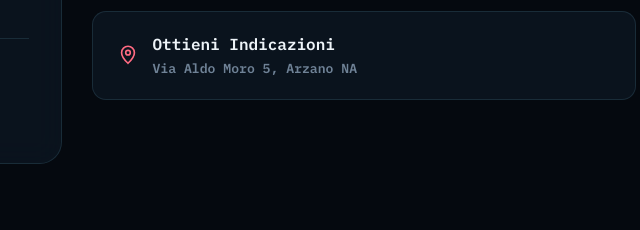
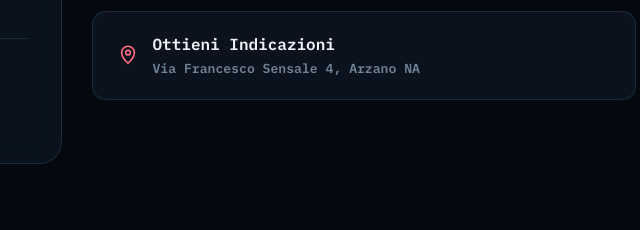
Before and after one commit to VincenzoIodice/sitoIodice, a plain HTML site: page index.html in a window 1280 px wide. Shown: the part 4566-4796 px from the top of the page, 624-1264 px from the left. Drawn offline with Linux system fonts and the light colour scheme.

Commit message:
Update address in map link in index.html

```diff
--- a/index.html
+++ b/index.html
@@ -349,7 +349,7 @@
         </a>
         <a href="https://www.google.com/maps/search/?api=1&query=Via+Francesco+Sensale+3+80022+Arzano+NA" class="action-btn maps" target="_blank" rel="noopener">
           <svg viewBox="0 0 24 24" fill="none" stroke="currentColor" stroke-width="1.8"><path d="M12 21s-7-6.5-7-11.5A7 7 0 0 1 19 9.5C19 14.5 12 21 12 21z"/><circle cx="12" cy="9.5" r="2.5"/></svg>
-          <span><strong>Ottieni Indicazioni</strong><span>Via Aldo Moro 5, Arzano NA</span></span>
+          <span><strong>Ottieni Indicazioni</strong><span>Via Francesco Sensale 4, Arzano NA</span></span>
         </a>
       </div>
     </div>
```
